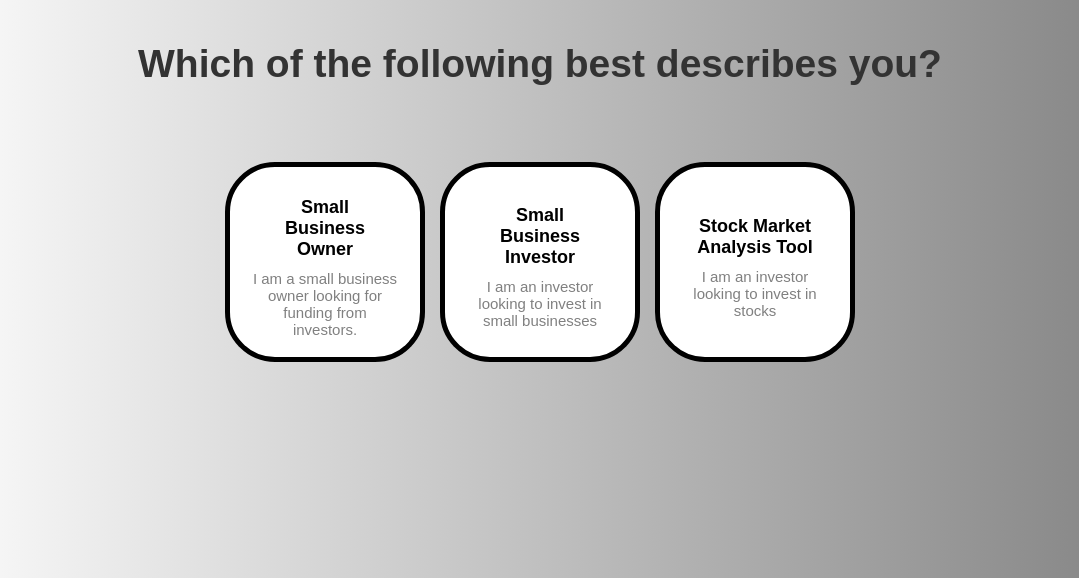
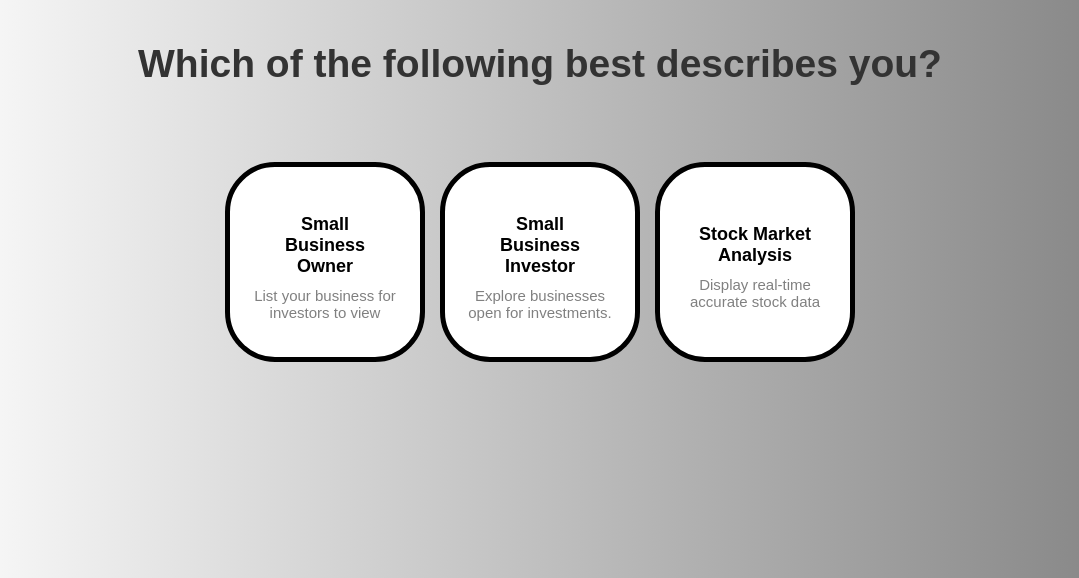
Before and after one commit to KaartikBhatia/investify, a Flask app: page / in a window 1280 px wide. Shown: the part 163-741 px from the top of the page, without its empty margins (100-1179 px from the left). Run offline with Flask 3, Linux system fonts and the light colour scheme.

Commit message:
HTML Bug fixes

```diff
--- a/templates/index.html
+++ b/templates/index.html
@@ -21,19 +21,19 @@
         <a href="{{ url_for('business_owner') }}">
             <button class="button">
                 <h4>Small Business Owner</h4>
-                <p>I am a small business owner looking for funding from investors.</p>
+                <p>List your business for investors to view</p>
             </button>
         </a>
         <a href="{{ url_for('investor') }}">
             <button class="button">
                 <h4>Small Business Investor</h4>
-                <p>I am an investor looking to invest in small businesses</p>
+                <p>Explore businesses open for investments.</p>
             </button>
         </a>
         <a href="{{ url_for('stock_analysis') }}">
             <button class="button">
-                <h4>Stock Market Analysis Tool</h4>
-                <p>I am an investor looking to invest in stocks</p>
+                <h4>Stock Market Analysis</h4>
+                <p>Display real-time accurate stock data</p>
             </button>
         </a>
     </div>
```
